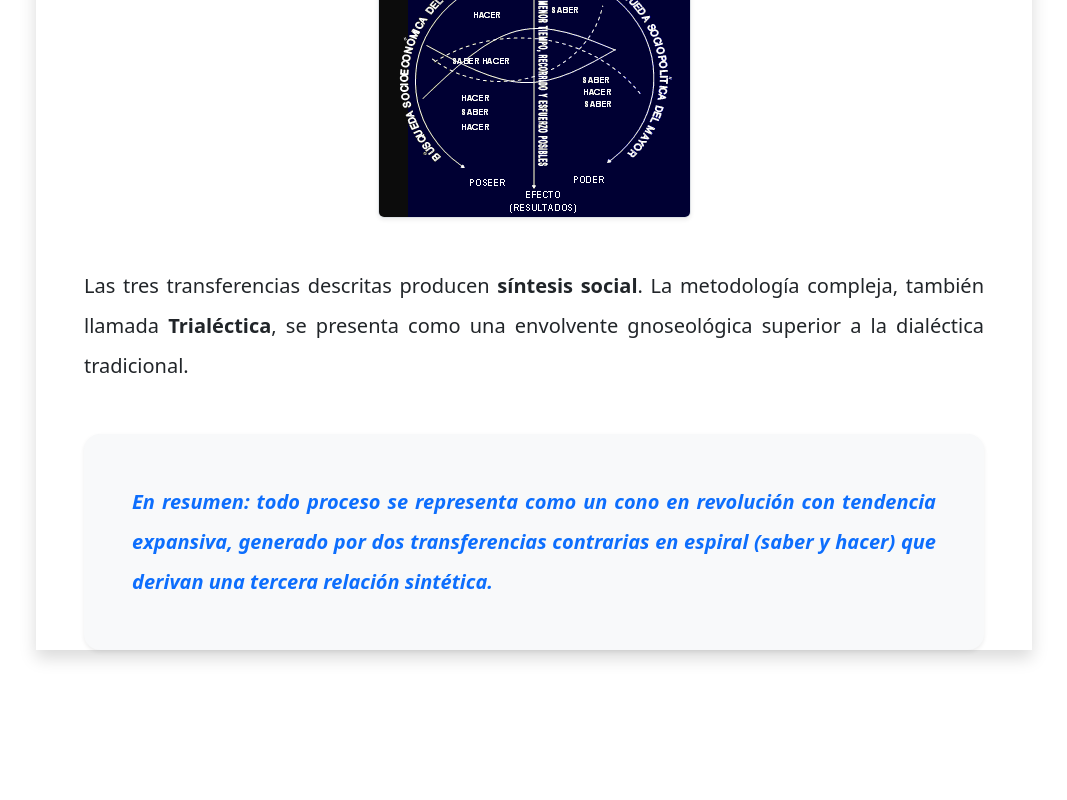
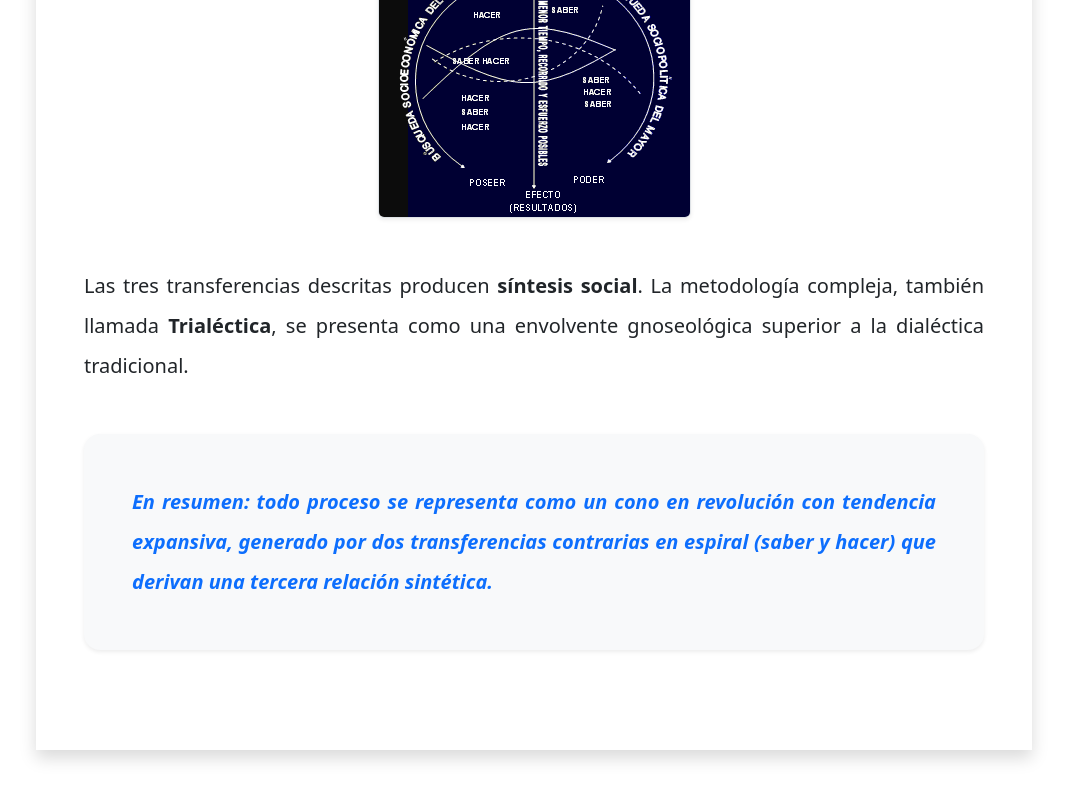
Before and after one commit to moleculax/Trialectica, a React (Vite) app: page /AspectosConceptuales in a window 1280 px wide. Shown: the part 2657-3457 px from the top of the page, without its empty margins (106-1173 px from the left). Before the commit the page ends 3387 px from the top, so only its background shows below. Built offline with nearby package versions, Linux system fonts and the light colour scheme; the HTML template or start-up script is replaced by a standard one.

Commit message:
actualizacion

```diff
--- a/src/component/AspectosConceptuales.jsx
+++ b/src/component/AspectosConceptuales.jsx
@@ -116,6 +116,10 @@ export default function AspectosConceptuales() {
                             </div>
 
                         </article>
+                        <div style={{height: "100px"}}>
+
+
+                        </div>
                     </div>
                 </div>
             </div>
--- a/src/component/AspectosConceptualesSalaTecnica.jsx
+++ b/src/component/AspectosConceptualesSalaTecnica.jsx
@@ -122,7 +122,10 @@ export default function AspectosConceptualesSalaTecnica() {
                                 </div>
                             </div>
 
+                            <div style={{height: "100px"}}>
 
+
+                            </div>
 
                         </article>
                     </div>
```
